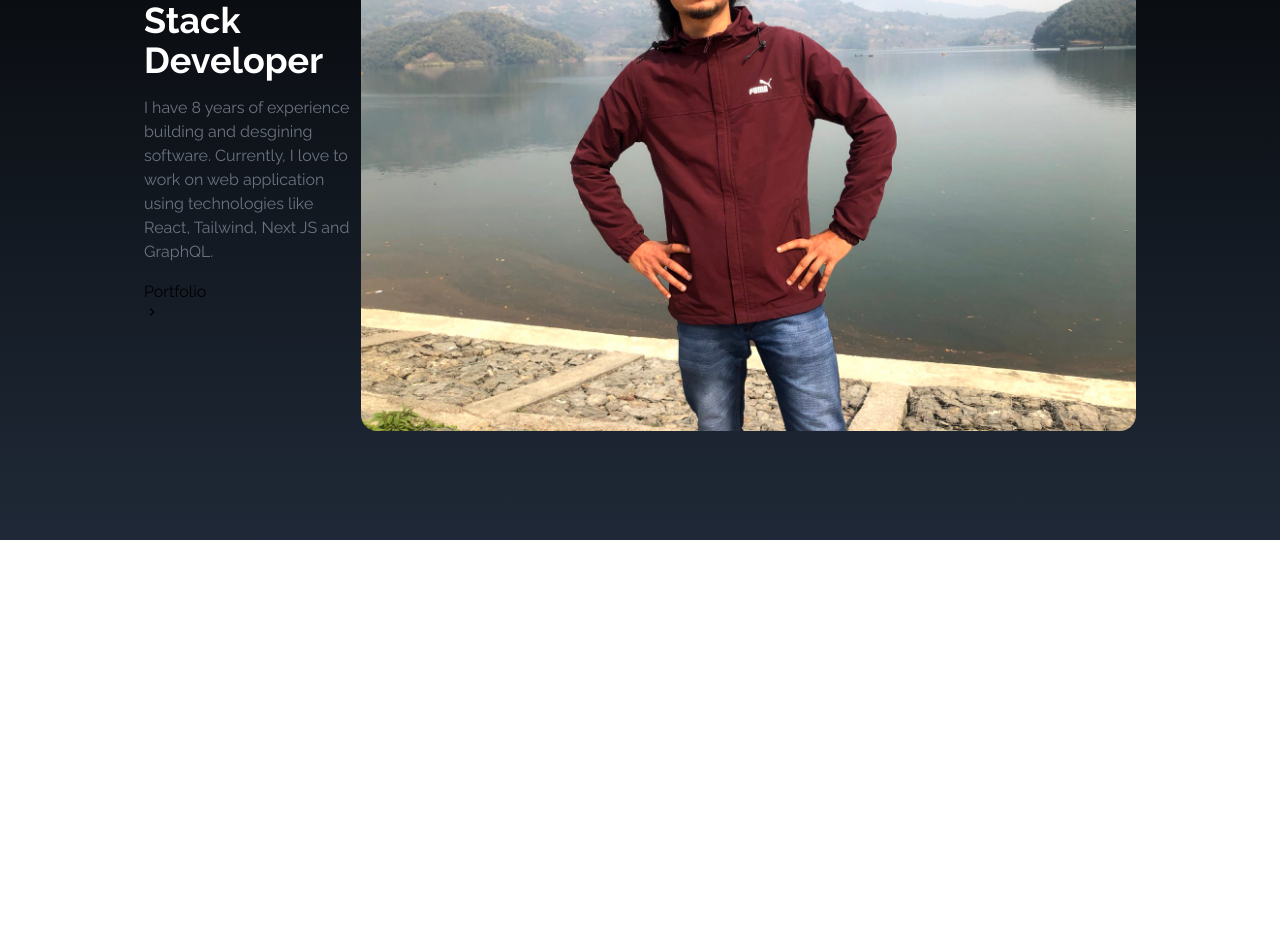
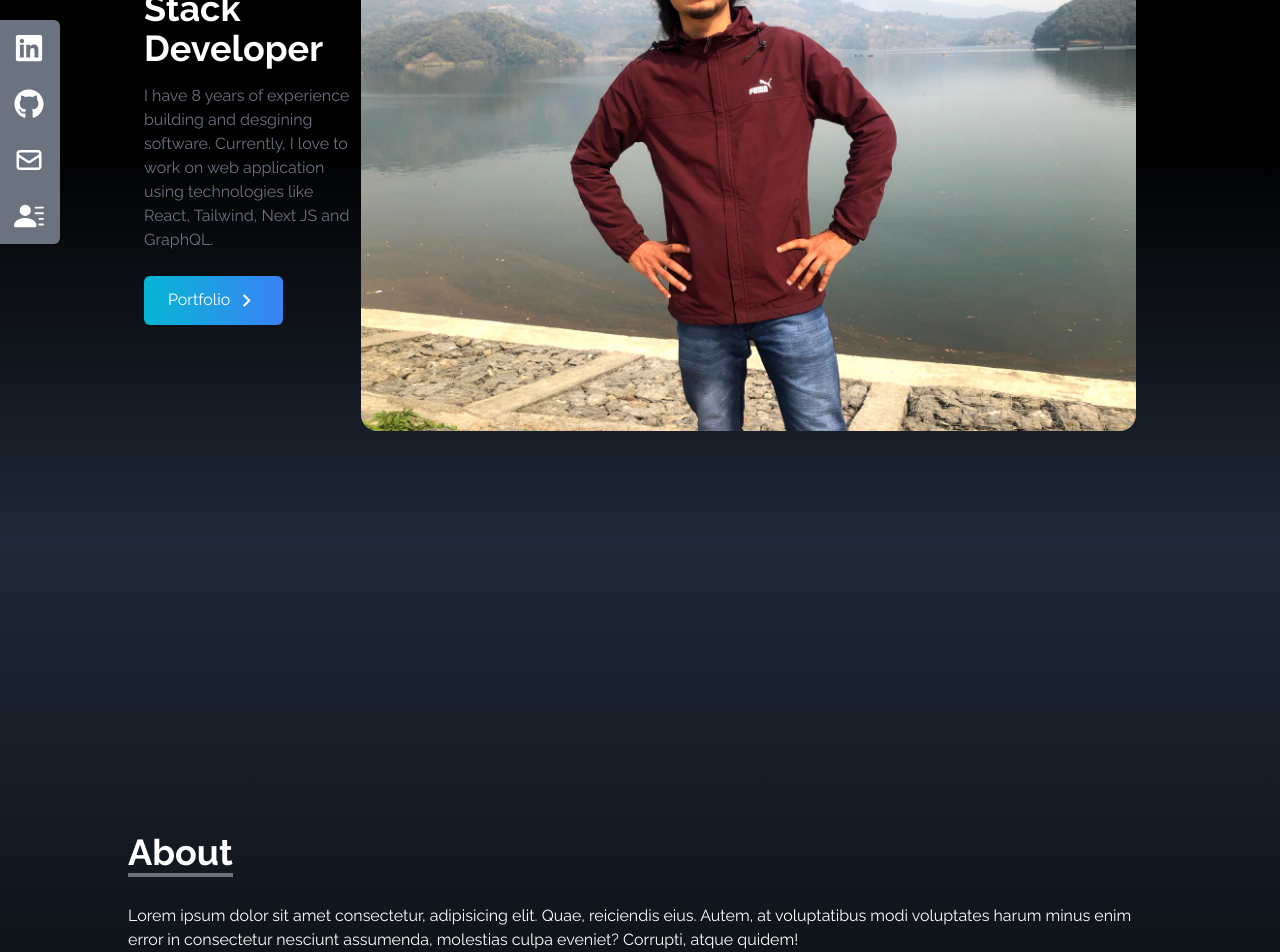
Before and after one commit to manishghimiree/portfolio, a React (Create React App) app: page / in a window 1280 px wide. Shown: the part 260-1212 px from the top of the page. Before the commit the page ends 800 px from the top, so only its background shows below. Built offline with nearby package versions, Linux system fonts and the light colour scheme.

Commit message:
pages design

```diff
--- a/src/App.js
+++ b/src/App.js
@@ -1,11 +1,17 @@
+import About from "./components/About";
 import Home from "./components/Home";
 import NavBar from "./components/NavBar";
+import SocialLinks from "./components/SocialLinks";
 
 function App() {
   return (
     <div>
       <NavBar />
       <Home />
+      <About/>
+
+
+      <SocialLinks/>
     </div>
   );
 }
--- /dev/null
+++ b/src/components/About.jsx
@@ -0,0 +1,24 @@
+import React from 'react'
+
+const About = () => {
+  return (
+    <div name="about" className='w-full h-screen bg-gradient-to-b from-gray-800 to-black text-white'>
+        <div className='max-w-screen-lg mx-auto flex flex-col justify-center w-full h-full'>
+            <div className='pb-8'>
+                <p className='text-4xl font-bold inline border-b-4 border-gray-500'>About</p>
+            </div>
+            <p>
+Lorem ipsum dolor sit amet consectetur, adipisicing elit. Quae, reiciendis eius. Autem, at voluptatibus modi voluptates harum minus enim error in consectetur nesciunt assumenda, molestias culpa eveniet? Corrupti, atque quidem!
+            </p>
+
+            <br/>
+
+            <p>
+                Lorem ipsum dolor sit amet consectetur adipisicing elit. Animi doloribus, asperiores enim recusandae culpa est ea aliquid, omnis quas porro fugit placeat eligendi amet magnam qui adipisci nemo quidem, dolor quia at necessitatibus aperiam saepe? Rerum quam at placeat harum modi! Magni perferendis deserunt laboriosam animi atque adipisci dolor quae.
+            </p>
+        </div>
+    </div>
+  )
+}
+
+export default About
--- a/src/components/Home.jsx
+++ b/src/components/Home.jsx
@@ -6,7 +6,7 @@ const Home = () => {
   return (
     <div
       name="home"
-      className=" h-screen bg-gradient-to-b from-black to-gray-800 "
+      className=" w-full h-screen bg-gradient-to-b from-black via-black to-gray-800 "
     >
       <div className="max-w-screen-lg mx-auto flex flex-col items-center justify-center h-full px-4 md:flex-row">
         <div className="flex flex-col justify-center h-full">
@@ -19,10 +19,10 @@ const Home = () => {
             React, Tailwind, Next JS and GraphQL.
           </p>
           <div>
-            <button>
+            <button className=" group text-white w-fit px-6 py-3 my-2 flex items-center rounded-md bg-gradient-to-r from-cyan-500 to-blue-500 cursor-pointer">
               Portfolio
-              <span>
-                <MdKeyboardArrowRight />
+              <span className="group-hover:rotate-90 duration-300">
+                <MdKeyboardArrowRight size={25}  className="ml-1"/>
               </span>
             </button>
           </div>
--- /dev/null
+++ b/src/components/SocialLinks.jsx
@@ -0,0 +1,76 @@
+import React from "react";
+import { FaGithub, FaLinkedin } from "react-icons/fa";
+import { HiOutlineMail } from "react-icons/hi";
+import { BsFillPersonLinesFill } from "react-icons/bs";
+
+const SocialLinks = () => {
+  const links = [
+    {
+      id: 1,
+      child: (
+        <>
+          LinkedIn <FaLinkedin size={30} />
+        </>
+      ),
+      href: "https://linkedin.com",
+      style: "rounded-tr-md",
+    },
+    {
+      id: 2,
+      child: (
+        <>
+          GitHUb <FaGithub size={30} />
+        </>
+      ),
+      href: "https://github.com/manishghimiree",
+    },
+    {
+      id: 3,
+      child: (
+        <>
+          Mail <HiOutlineMail size={30} />
+        </>
+      ),
+      href: "mailto:foo@gmail.com",
+    },
+    {
+      id: 4,
+      child: (
+        <>
+          Resume <BsFillPersonLinesFill size={30} />
+        </>
+      ),
+      href: "/resume.pdf",
+      style: "rounded-br-md",
+      download: true,
+    },
+  ];
+
+  return (
+    <div className="hidden flex-col top-[35%] left-0 fixed lg:flex">
+      <ul>
+        {links.map(({ id, child, href, style, download }) => (
+          <li
+            key={id}
+            className={
+              "flex justify-between items-center h-14 w-40 px-4 bg-gray-500 ml-[-100px] hover:rounded-md duration-300 hover:ml-[-10px] " +
+              style
+            }
+          >
+            <a
+              href={href}
+              className="flex justify-between items-center w-full text-white"
+              download={download}
+              target="_blank"
+              rel="noreferrer"
+            >
+              {child}
+            </a>
+          </li>
+        ))}
+      </ul>
+    </div>
+  );
+};
+
+export default SocialLinks;
```
Also changed, not shown: 1 other file (tests, documents, lock files or other folders).
